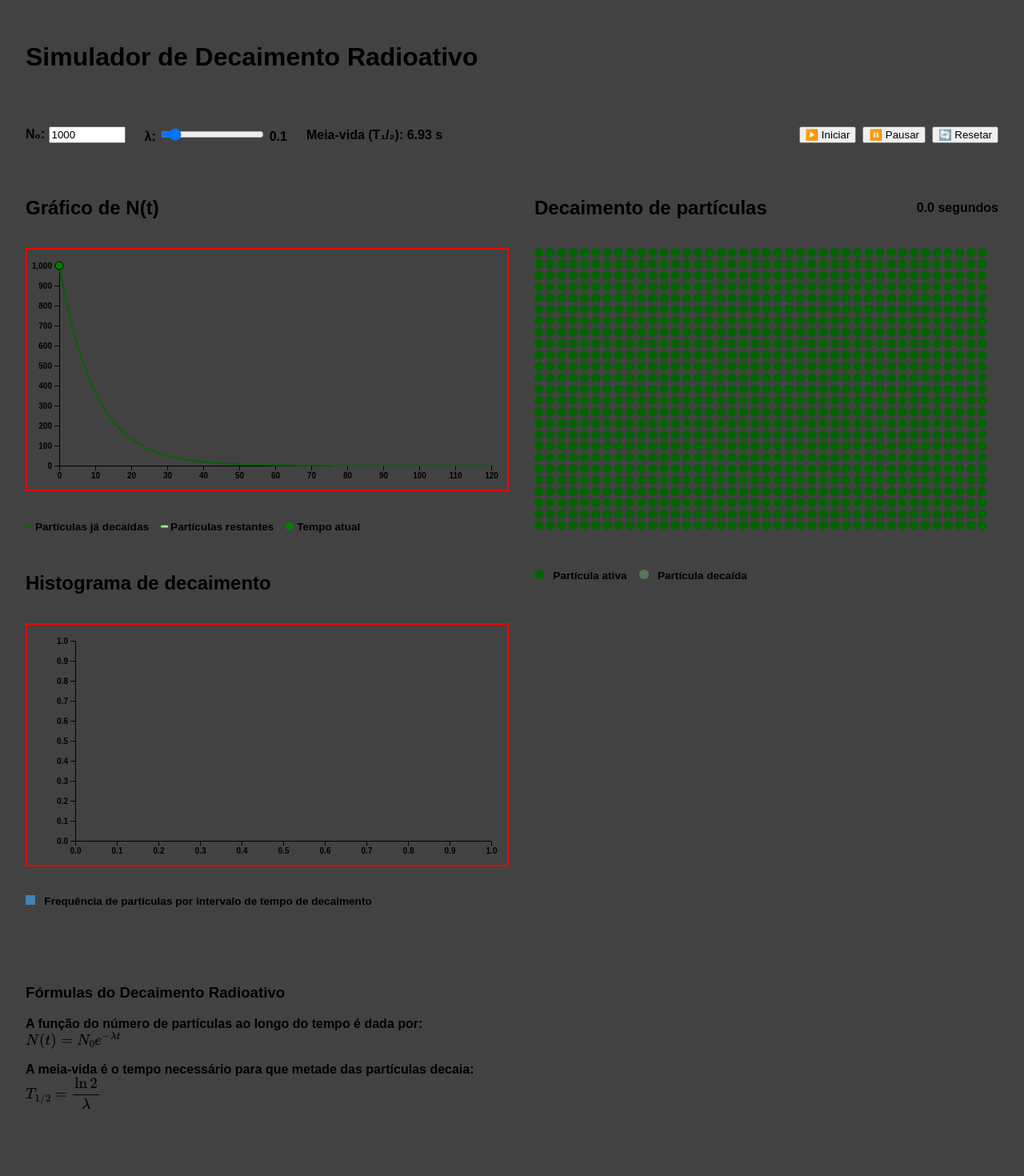
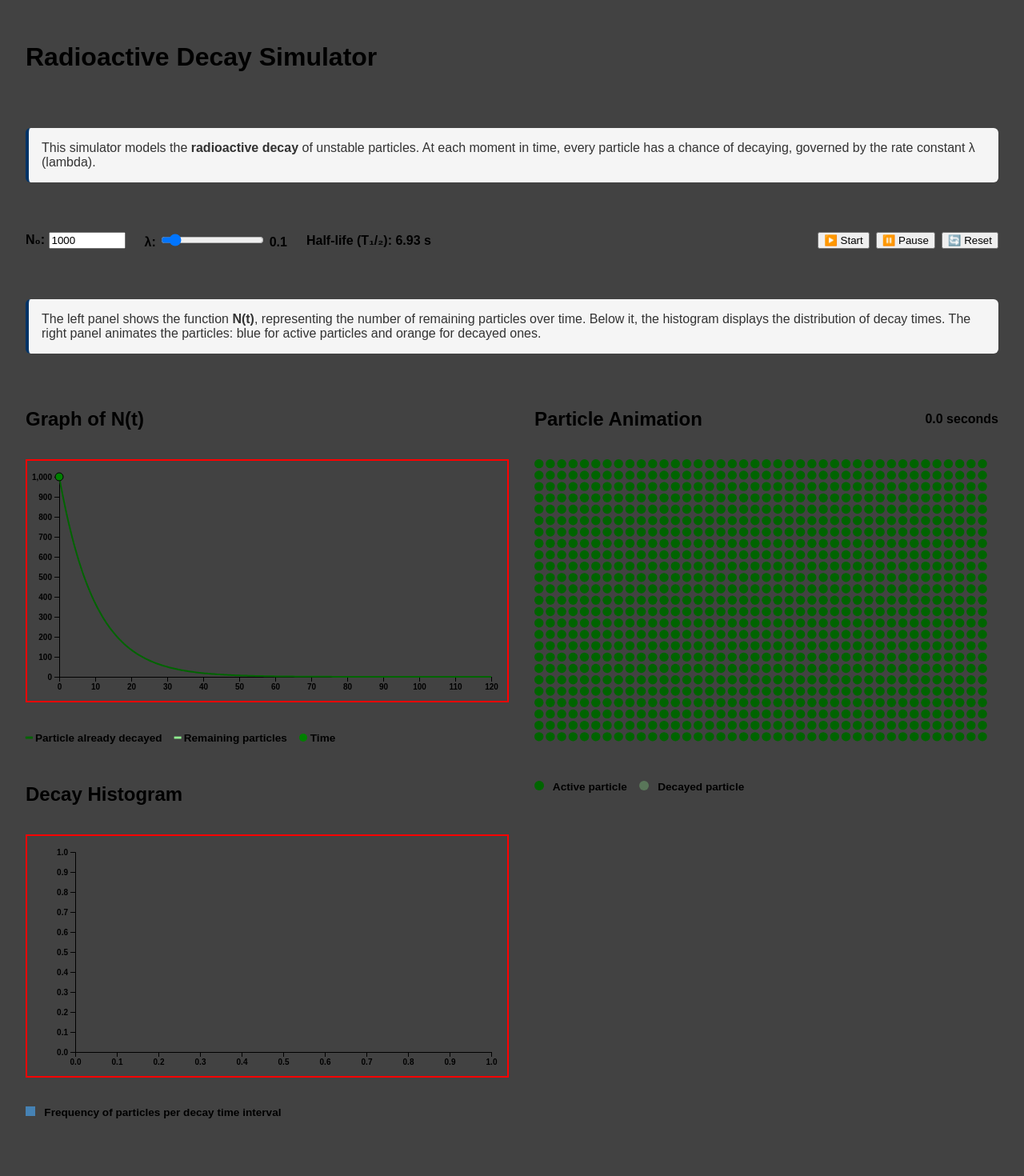
Before and after one commit to FGV-VIS-2025/final-project-chemicalprocesses, a SvelteKit app: page /page5 in a window 1280 px wide. Shown: the top 1470 px of the page at 80% size. Before the commit the page ends 1436 px from the top, so only its background shows below. Built offline with nearby package versions, Linux system fonts and the light colour scheme.

Commit message:
adjusting text

```diff
--- a/src/lib/components/DecayGraph.svelte
+++ b/src/lib/components/DecayGraph.svelte
@@ -126,8 +126,8 @@
 <!-- Legenda -->
 <div style="font-size: 0.85rem; margin-top: 0.4rem; font-weight: bold;">
   <p>
-    <span style="color: darkgreen;">━</span> Partículas já decaídas &nbsp;&nbsp;
-    <span style="color: lightgreen;">━</span> Partículas restantes &nbsp;&nbsp;
-    <span style="display: inline-block; width: 10px; height: 10px; background: green; border-radius: 50%;"></span> Tempo atual
+    <span style="color: darkgreen;">━</span> Particle already decayed &nbsp;&nbsp;
+    <span style="color: lightgreen;">━</span> Remaining particles &nbsp;&nbsp;
+    <span style="display: inline-block; width: 10px; height: 10px; background: green; border-radius: 50%;"></span> Time
   </p>
 </div>
--- a/src/lib/components/DecayHistogram.svelte
+++ b/src/lib/components/DecayHistogram.svelte
@@ -76,6 +76,6 @@
 <div style="font-size: 0.85rem; margin-top: 0.4rem; font-weight: bold;">
   <p>
     <span style="display: inline-block; width: 12px; height: 12px; background: steelblue;"></span>
-    &nbsp; Frequência de partículas por intervalo de tempo de decaimento
+    &nbsp; Frequency of particles per decay time interval
   </p>
 </div>
--- a/src/lib/components/FormulaBox.svelte
+++ b/src/lib/components/FormulaBox.svelte
@@ -4,10 +4,10 @@
   let mathRendered = false;
 
   const latex = `
-    <p>A função do número de partículas ao longo do tempo é dada por:<br />
-    \\( N(t) = N_0 e^{-\\lambda t} \\)</p>
-    <p>A meia-vida é o tempo necessário para que metade das partículas decaia:<br />
-    \\( T_{1/2} = \\dfrac{\\ln 2}{\\lambda} \\)</p>
+    <p>The function of the number of particles over time is given by:<br />
+\\( N(t) = N_0 e^{-\\lambda t} \\)</p>
+<p>The half-life is the time required for half of the particles to decay:<br />
+\\( T_{1/2} = \\dfrac{\\ln 2}{\\lambda} \\)</p>
   `;
 
   onMount(() => {
@@ -22,6 +22,6 @@
 </svelte:head>
 
 <div>
-  <h3>Fórmulas do Decaimento Radioativo</h3>
+  <h3>Radioactive Decay Formulas</h3>
   {@html latex}
 </div>
--- a/src/lib/components/ParticleDecay.svelte
+++ b/src/lib/components/ParticleDecay.svelte
@@ -86,7 +86,7 @@
       fill={p.active ? "darkgreen" : "lightgreen"}
       opacity={p.active ? 1 : 0.3}
     >
-      <title>Decaimento em: {p.decayTime.toFixed(1)}s</title>
+      <title>Decay in: {p.decayTime.toFixed(1)}s</title>
     </circle>
   {/each}
 </svg>
@@ -94,9 +94,9 @@
 <div style="font-size: 0.85rem; margin-top: 0.4rem; font-weight: bold;">
   <p>
     <span style="display: inline-block; width: 12px; height: 12px; background: darkgreen; border-radius: 50%;"></span>
-    &nbsp; Partícula ativa
+    &nbsp; Active particle
     &nbsp;&nbsp;
     <span style="display: inline-block; width: 12px; height: 12px; background: lightgreen; border-radius: 50%; opacity: 0.3;"></span>
-    &nbsp; Partícula decaída
+    &nbsp; Decayed particle
   </p>
 </div>
--- a/src/routes/page5/+page.svelte
+++ b/src/routes/page5/+page.svelte
@@ -62,10 +62,23 @@
     font-family: sans-serif;
     font-weight: bold;
   }
+
+  .info-text {
+    background: #f5f5f5;
+    padding: 1rem;
+    border-left: 4px solid #003366;
+    border-radius: 6px;
+    color: #333;
+    font-weight: normal;
+  }
 </style>
 
 <div class="container">
-  <h1>Simulador de Decaimento Radioativo</h1>
+  <h1>Radioactive Decay Simulator</h1>
+
+  <p class="info-text">
+    This simulator models the <strong>radioactive decay</strong> of unstable particles. At each moment in time, every particle has a chance of decaying, governed by the rate constant λ (lambda).
+  </p>
 
   <section class="controls-section">
     <label>N₀:
@@ -75,38 +88,44 @@
       <input type="range" bind:value={lambda} min="0.01" max="1" step="0.01" />
       {lambda}
     </label>
-    <p>Meia-vida (T₁/₂): {(Math.log(2)/lambda).toFixed(2)} s</p>
+    <p>Half-life (T₁/₂): {(Math.log(2)/lambda).toFixed(2)} s</p>
 
     <div style="margin-left: auto;">
       <div class="button-row">
-        <button on:click={() => decayRef?.start()}>▶️ Iniciar</button>
-        <button on:click={() => decayRef?.pause()}>⏸️ Pausar</button>
+        <button on:click={() => decayRef?.start()}>▶️ Start</button>
+        <button on:click={() => decayRef?.pause()}>⏸️ Pause</button>
         <button on:click={() => {
           decayRef?.reset();
           simulationFinished = false;
           simulatedTime = 0;
-        }}>🔄 Resetar</button>
+        }}>🔄 Reset</button>
       </div>
     </div>
   </section>
 
+  <p class="info-text">
+    The left panel shows the function <strong>N(t)</strong>, representing the number of remaining particles over time.
+    Below it, the histogram displays the distribution of decay times. The right panel animates the particles:
+    blue for active particles and orange for decayed ones.
+  </p>
+
   <section class="graph-section">
     <div class="left-column">
       <div class="section-header">
-        <h2>Gráfico de N(t)</h2>
+        <h2>Graph of N(t)</h2>
       </div>
       <DecayGraph {n0} {lambda} currentTime={simulatedTime} />
 
       <div class="section-header">
-        <h2>Histograma de decaimento</h2>
+        <h2>Decay Histogram</h2>
       </div>
       <DecayHistogram {lifetimes} currentTime={simulatedTime} {n0} />
     </div>
 
     <div class="right-column">
       <div class="section-header">
-        <h2>Decaimento de partículas</h2>
-        <p>{simulatedTime.toFixed(1)} segundos</p>
+        <h2>Particle Animation</h2>
+        <p>{simulatedTime.toFixed(1)} seconds</p>
       </div>
 
       <ParticleDecay
@@ -122,7 +141,7 @@
 
       {#if simulationFinished}
         <p style="color: darkred; font-weight: bold; margin-top: 0.5rem;">
-          ⚠️ A simulação foi finalizada. Todas as partículas decaíram ou o tempo máximo foi atingido.
+          ⚠️ Simulation finished. All particles have decayed or the time limit was reached.
         </p>
       {/if}
     </div>
```
